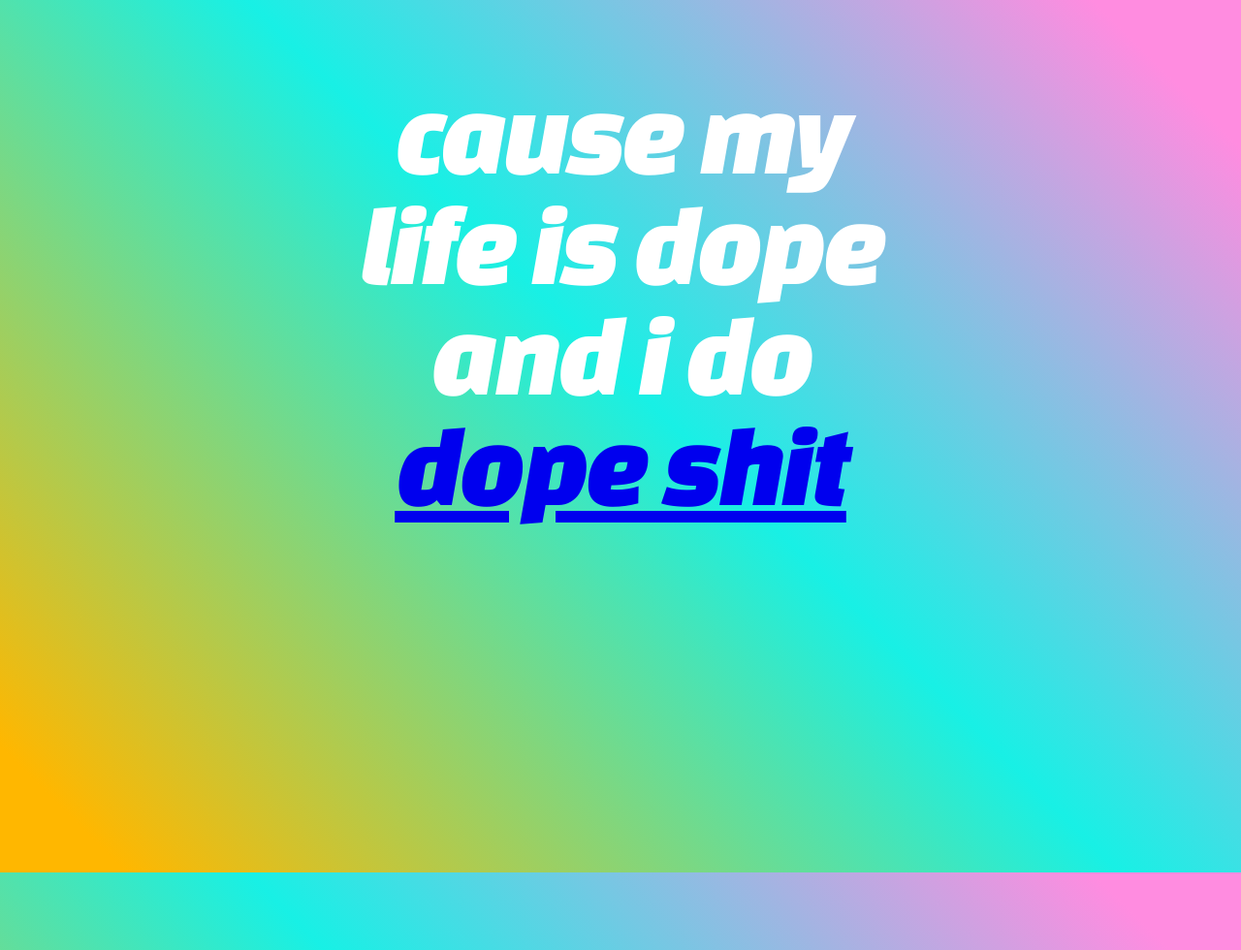
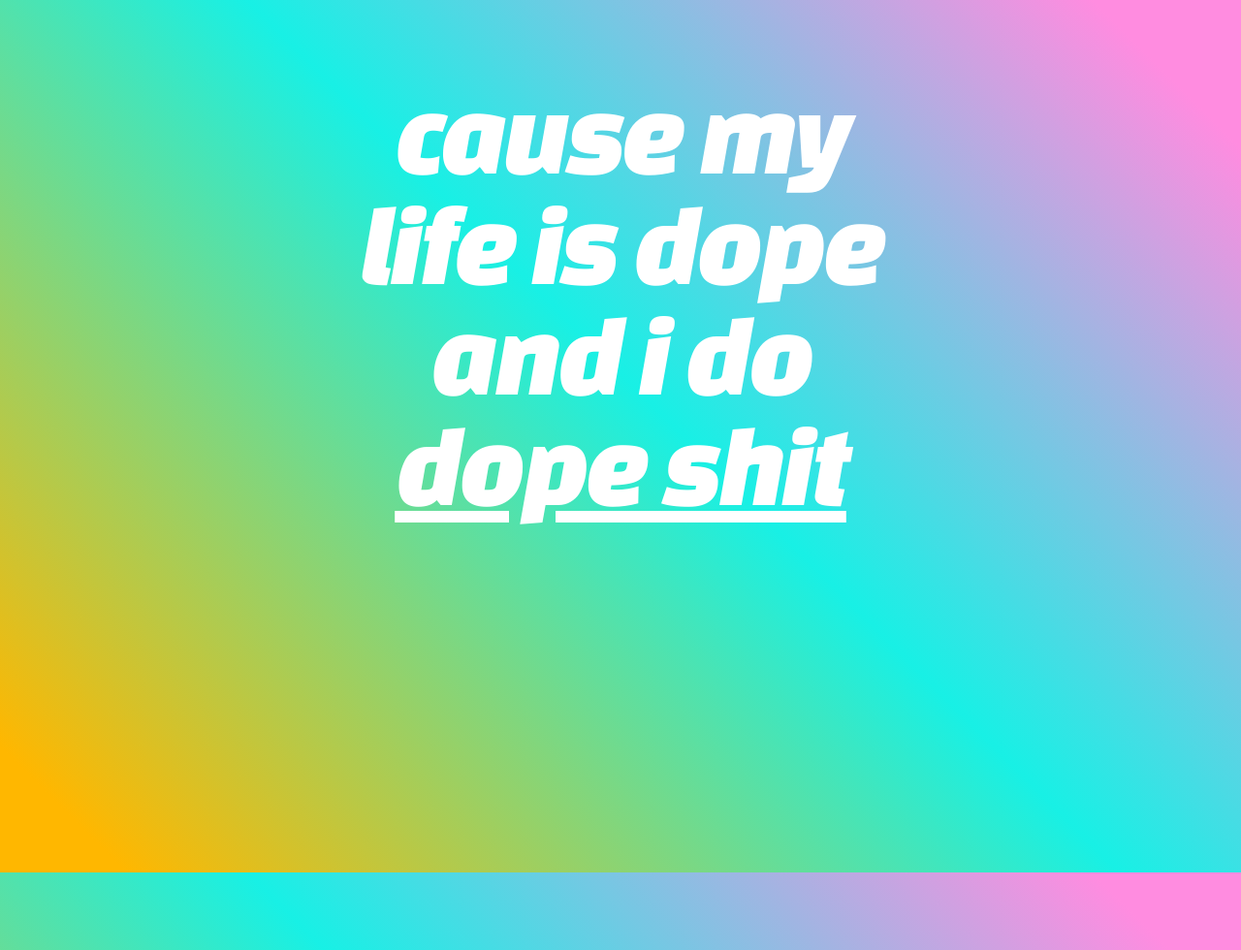
Before and after one commit to lenamasek/lenamasek.github.io, a Jekyll site: the page dope-shit/index.html, which Jekyll copies as it is, in a window 1280 px wide. Shown: the whole page at 97% size. Built offline with Jekyll 4.4.1, drawn with Linux system fonts in a browser that asks for light colours.

Commit message:
link update

```diff
--- a/dope-shit/index.html
+++ b/dope-shit/index.html
@@ -45,6 +45,15 @@
 				letter-spacing: -.05em
 			}
 
+			a {
+				color:white;
+				text-decoration: underline;
+			}
+
+			a:hover {
+				opacity: .8;
+			}
+
 			@media only screen and (max-width: 800px) {
 
 				h1 {
```
